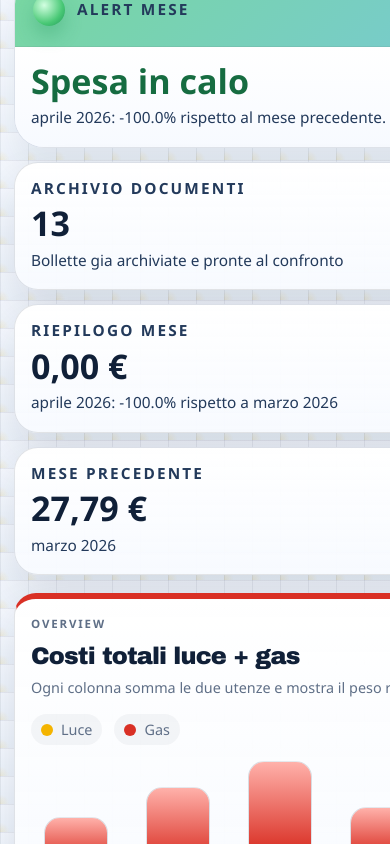
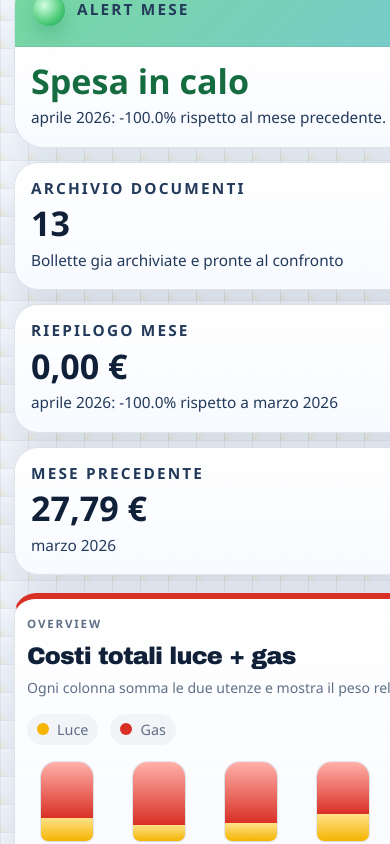
Before and after one commit to maxswex98/GuardianoDelleBollette, a Next.js app: page / in a window 390 px wide. Shown: the part 1156-2000 px from the top of the page. Built offline with nearby package versions, Linux system fonts and the light colour scheme.

Commit message:
fix: reduce mobile chart sizes

```diff
--- a/src/app/globals.css
+++ b/src/app/globals.css
@@ -1144,3 +1144,52 @@ th {
     font-size: 0.72rem;
   }
 }
+
+@media (max-width: 720px) {
+  .panel,
+  .hero {
+    padding-left: 12px;
+    padding-right: 12px;
+  }
+
+  .chart-row {
+    gap: 8px;
+    padding-bottom: 4px;
+  }
+
+  .chart-column {
+    flex-basis: 76px;
+    min-width: 76px;
+  }
+
+  .chart-row.stacked .chart-column {
+    flex-basis: 80px;
+    min-width: 80px;
+  }
+
+  .chart-bar,
+  .stacked-bar-shell {
+    height: min(calc(var(--chart-bar-height, 180px) * 0.45), 92px) !important;
+  }
+
+  .chart-bar {
+    max-width: 54px;
+  }
+
+  .stacked-bar-shell {
+    max-width: 54px;
+  }
+
+  .chart-column strong {
+    font-size: 0.76rem;
+  }
+
+  .chart-column span,
+  .chart-column a {
+    font-size: 0.7rem;
+  }
+
+  .chart-description {
+    font-size: 0.88rem;
+  }
+}
```
